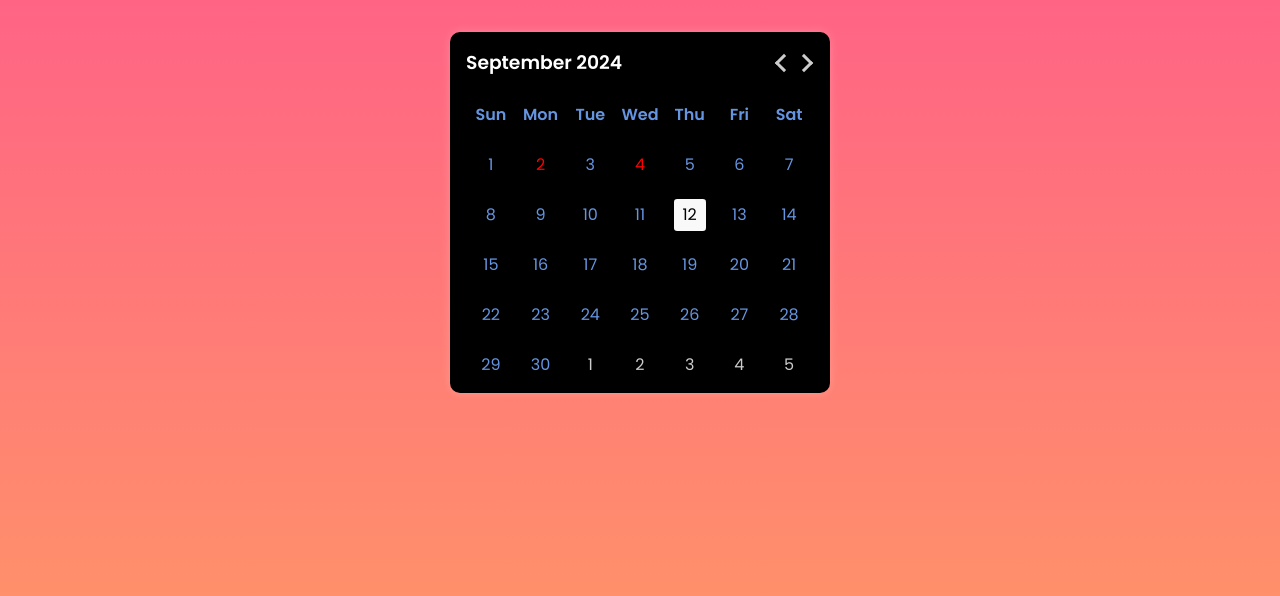
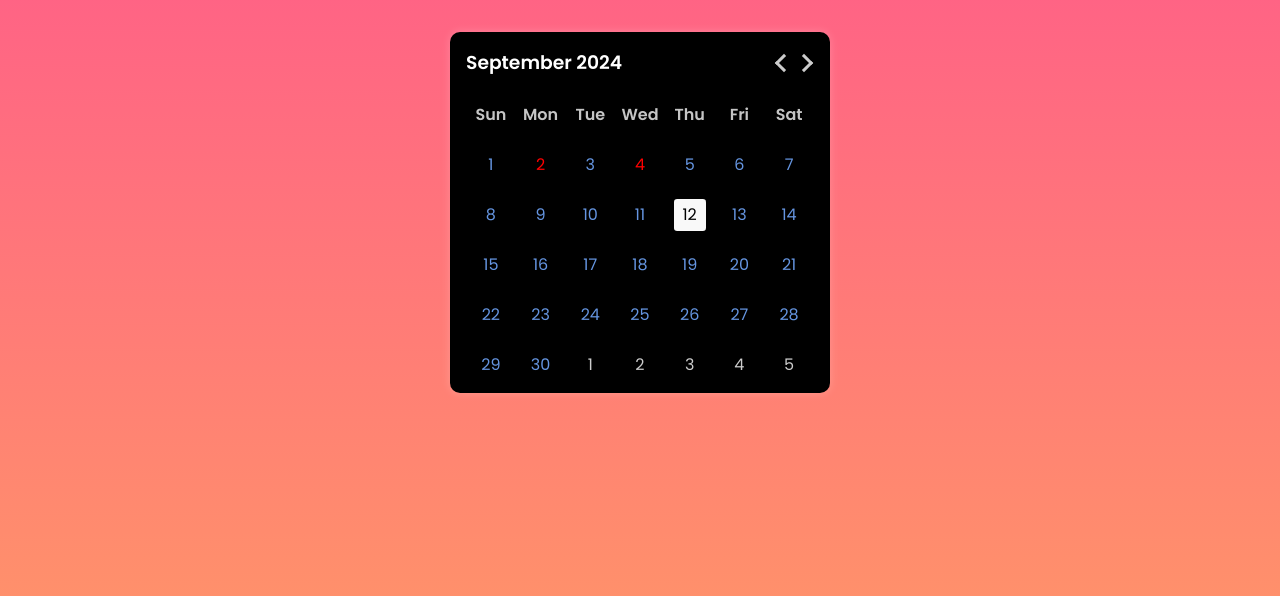
Before and after one commit to firozmohamed2/calender, a plain HTML site: page index.html in a window 1280 px wide. Shown: the part 80-676 px from the top of the page. Drawn offline with Linux system fonts and the light colour scheme.

Commit message:
Update index.html

```diff
--- a/index.html
+++ b/index.html
@@ -19,14 +19,14 @@
       </header>
       <section>
         <ul class="days">
-          <li>Sun</li>
-          <li>Mon</li>
-          <li>Tue</li>
-          <li>Wed</li>
-          <li>Thu</li>
-          <li>Fri</li>
-          <li>Sat</li>
-        </ul>
+          <li class="day">Sun</li>
+          <li class="day">Mon</li>
+          <li class="day">Tue</li>
+          <li class="day">Wed</li>
+          <li class="day">Thu</li>
+          <li class="day">Fri</li>
+          <li class="day">Sat</li>
+        </ul class="day">
         <ul class="dates"></ul>
       </section>
     </div>
```
